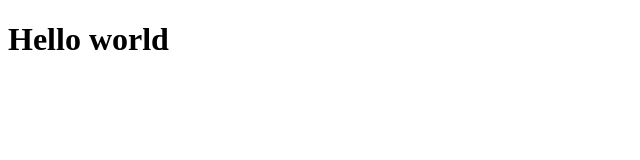
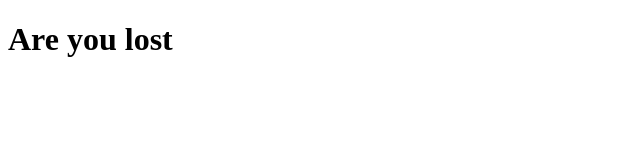
Before and after one commit to Shashwat1319/FrontEnd, a plain HTML site: page index.html in a window 1280 px wide. Shown: the full height of the page, 0-640 px from the left. Drawn offline with Linux system fonts and the light colour scheme.

Commit message:
Update index.html

```diff
--- a/index.html
+++ b/index.html
@@ -6,6 +6,6 @@
     <title>Document</title>
 </head>
 <body>
-    <h1>Hello world </h1>
+    <h1>Are you lost </h1>
 </body>
 </html>
```
